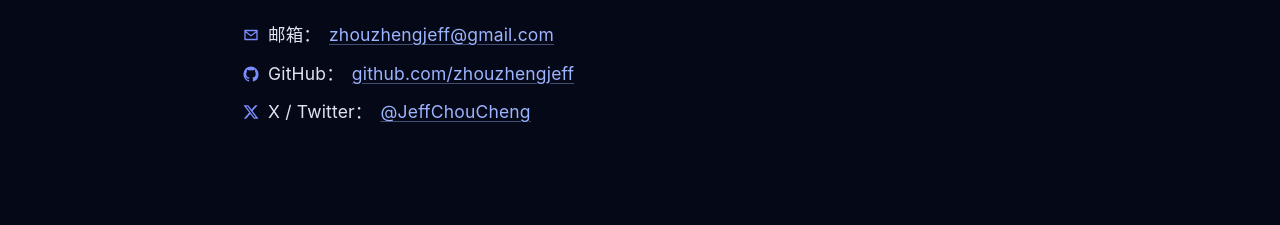
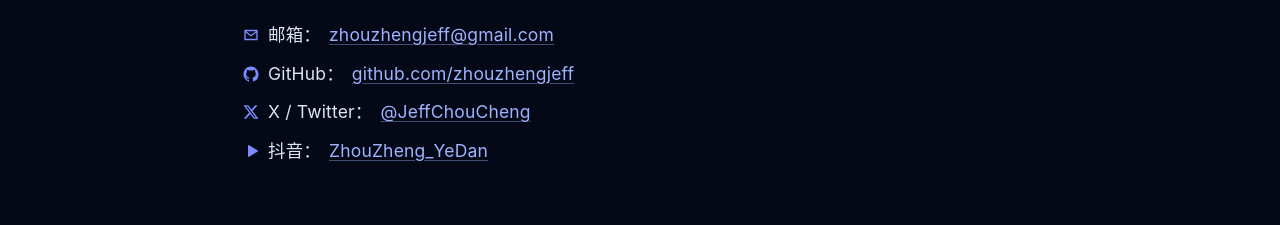
Before and after one commit to zhouzhengjeff/zhouzhengjeff.github.io, an Astro site: page /about in a window 1280 px wide. Shown: the part 1443-1668 px from the top of the page. Built offline with nearby package versions, Linux system fonts and the light colour scheme; Astro itself is replaced by a stand-in of ours.

Commit message:
feat(about): 联系我加入抖音号

```diff
--- a/src/pages/about.astro
+++ b/src/pages/about.astro
@@ -36,6 +36,7 @@ import { SITE, SKILLS } from '../consts';
         <li><Icon name="mail" /> 邮箱：<a href={`mailto:${SITE.email}`}>{SITE.email}</a></li>
         <li><Icon name="github" /> GitHub：<a href={SITE.github} target="_blank" rel="noopener">github.com/zhouzhengjeff</a></li>
         <li><Icon name="x" /> X / Twitter：<a href={SITE.x} target="_blank" rel="noopener">{SITE.xHandle}</a></li>
+        <li><Icon name="play" /> 抖音：<a href="https://www.douyin.com/search/ZhouZheng_YeDan?type=user" target="_blank" rel="noopener">ZhouZheng_YeDan</a></li>
       </ul>
       <p class="sig">Zheng Zhou</p>
     </div>
```
